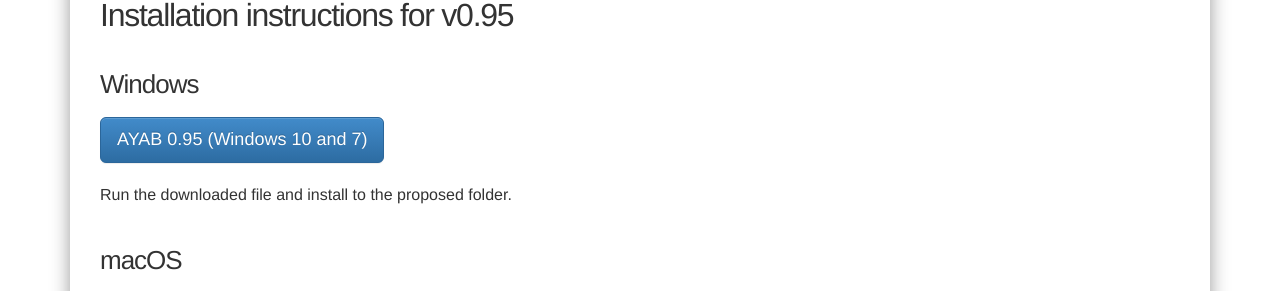
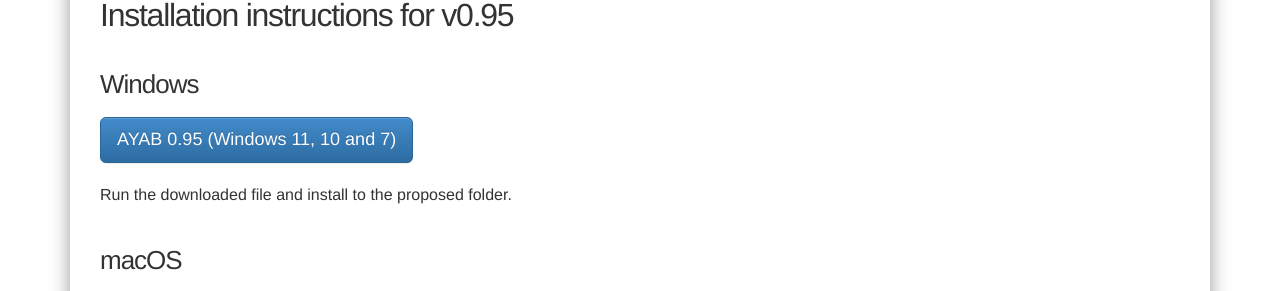
Before and after one commit to AllYarnsAreBeautiful/allyarnsarebeautiful.github.io, a Jekyll site: the page built from ayab-software.md, in a window 1280 px wide. Shown: the part 354-645 px from the top of the page. Built offline with Jekyll 4.4.1, drawn with Linux system fonts in a browser that asks for light colours.

Commit message:
Add Win 11 to the list of supported OS

```diff
--- a/ayab-software.md
+++ b/ayab-software.md
@@ -11,7 +11,7 @@ All software components can be found in [our Git Repository](https://github.com/
 
 ### Windows
 
-<p><a href="https://github.com/AllYarnsAreBeautiful/ayab-desktop/releases/download/v0.95/AYAB-Win10-v0.95-Setup.exe" target="\_blank"><button type="button" class="btn btn-lg btn-primary">AYAB 0.95 (Windows 10 and 7)</button></a></p>
+<p><a href="https://github.com/AllYarnsAreBeautiful/ayab-desktop/releases/download/v0.95/AYAB-Win10-v0.95-Setup.exe" target="\_blank"><button type="button" class="btn btn-lg btn-primary">AYAB 0.95 (Windows 11, 10 and 7)</button></a></p>
 
 Run the downloaded file and install to the proposed folder.
 
```
